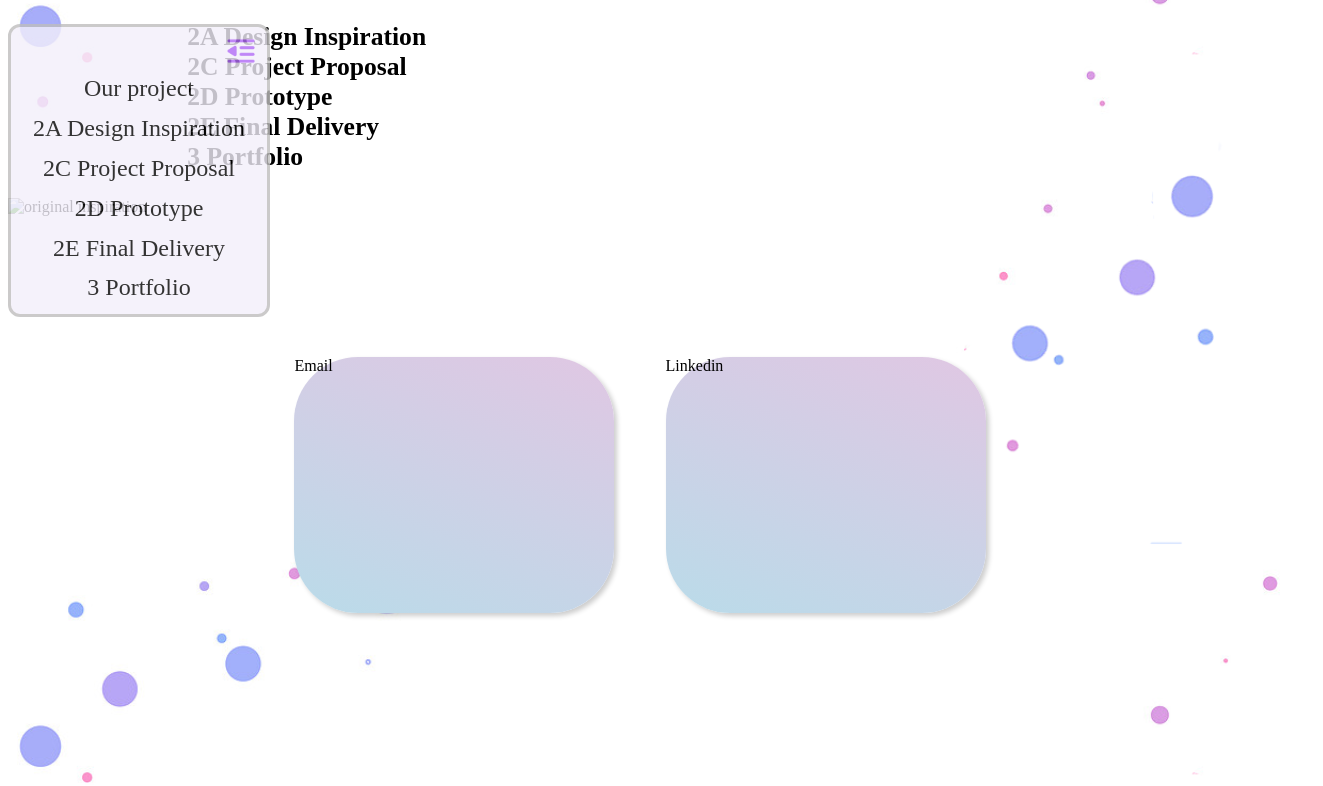
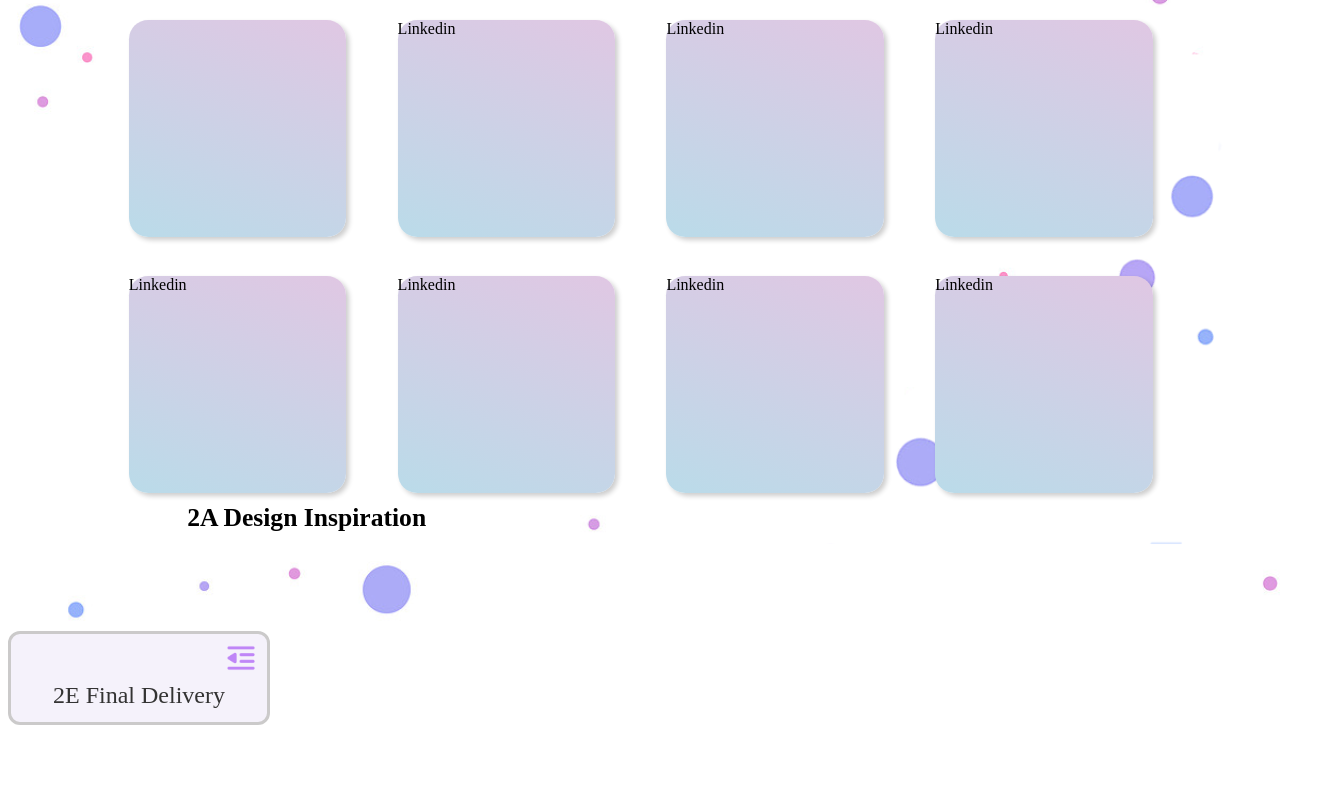
Before and after one commit to KayleeYMJ/Portfolio, a plain HTML site: page projects.html in a window 1280 px wide. Shown: the part 176-962 px from the top of the page, 1323 px wide, since content can reach past the window. After the commit the page ends 800 px from the top, so only its background shows below. Drawn offline with Linux system fonts and the light colour scheme.

Commit message:
[feat]projects page

```diff
--- a/css/about.css
+++ b/css/about.css
@@ -4,9 +4,8 @@
     width: 15%;
     height: 15%;
     position: static;
-    border-radius: 10em;
-    margin: 10vw 0 0 70vw;
-    padding-top: 2vw;
+    border-radius: 1.5vw;
+    margin: 12vw 0 0 70vw;
 }
 
 
--- a/css/projects.css
+++ b/css/projects.css
@@ -1,3 +1,65 @@
+       /* title */
+
+       body>h1 {
+           font-size: 3.5vw;
+           text-align: center;
+           font-family: 'Times New Roman';
+           font-style: italic;
+           position: static;
+           z-index: 0;
+           margin-top: 2vw;
+       }
+       /* projects list */
+
+       #projects {
+           justify-content: center;
+           align-items: center;
+           perspective: 500px;
+           display: flex;
+           width: 90%;
+           flex-wrap: wrap;
+           margin-left: 5vw;
+           margin-top: -1vw;
+       }
+
+       .card {
+           width: 17vw;
+           height: 17vw;
+           margin: 1vw 2vw 2vw 2vw;
+       }
+
+       .front {
+           transition: 0.5s;
+           position: relative;
+           width: 17vw;
+           height: 17vw;
+           border-radius: 1.5vw;
+           margin-right: 4vw;
+           backface-visibility: hidden;
+           box-shadow: 3px 3px 5px rgba(0, 0, 0, 0.2);
+           background-image: linear-gradient(200deg, #e0c7e3, #badbe9);
+       }
+
+       .back {
+           position: relative;
+           width: 17vw;
+           height: 17vw;
+           border-radius: 1.5vw;
+           background-image: linear-gradient(200deg, #e0c7e3, #badbe9);
+           backface-visibility: hidden;
+           transition: all 0.5s;
+           transform: rotateY(180deg);
+           margin-top: -18.2vw;
+       }
+
+       .card:hover .front {
+           transform: rotateY(180deg);
+       }
+
+       .card:hover .back {
+           transform: rotateY(0);
+           margin-right: 7vw;
+       }
        /* side nav */
 
        #sub-nav {
@@ -65,56 +127,3 @@
            margin-top: 0vw;
            padding-bottom: 2vw;
        }
-    /* contact options */
-
-    #contact {
-        display: flex;
-        justify-content: center;
-        align-items: center;
-        height: 75vh;
-        perspective: 500px;
-        margin-top: -3vw;
-        margin-right: -4vw;
-    }
-
-    .front {
-        transition: 0.5s;
-        position: relative;
-        width: 25vw;
-        height: 20vw;
-        border-radius: 4em;
-        margin-right: 4vw;
-        backface-visibility: hidden;
-        box-shadow: 3px 3px 5px rgba(0, 0, 0, 0.2);
-        background-image: linear-gradient(200deg, #e0c7e3, #badbe9);
-    }
-
-    .back {
-        position: relative;
-        width: 25vw;
-        height: 20vw;
-        border-radius: 4em;
-        margin-right: 4vw;
-        background-image: linear-gradient(200deg, #e0c7e3, #badbe9);
-        backface-visibility: hidden;
-        transition: all 0.5s;
-        transform: rotateY(180deg);
-        margin-top: -21.2vw;
-    }
-
-    .card:hover .front {
-        transform: rotateY(180deg);
-    }
-
-    .card:hover .back {
-        transform: rotateY(0);
-    }
-
-    #email:hover .back {
-        margin-right: 7vw;
-    }
-
-    #linkedin:hover .back {
-        margin-left: 3vw;
-        margin-right: 7vw;
-    }
--- a/projects.html
+++ b/projects.html
@@ -20,72 +20,67 @@
         </nav>
         <a href="index.html"><img src="Images&files/home3.png" alt="home" id="home-icon"></a>
     </div>
-    <img src="Images&files/open-sub.png" alt="open sub-navigation" id="open-nav" onclick="openSub()">
 
-    <div id="sub-nav">
-        <img src="Images&files/close-sub.png" alt="close sub-navigation" id="close-nav" onclick="closeSub()">
-        <bl>
-            <a href="https://deco7180teams-numbat.uqcloud.net/explore.html">
-                <li>Our project</li>
-            </a>
-            <a href="javascript:window.scrollTo( 0, 0);">
-                <li>2A Design Inspiration</li>
-            </a>
-            <a href="javascript:window.scrollTo( 0, 750);">
-                <li>2C Project Proposal</li>
-            </a>
-            <a href="javascript:window.scrollTo( 0, 1850);">
-                <li>2D Prototype</li>
-            </a>
-            <a href="javascript:window.scrollTo( 0, 7200);">
-                <li>2E Final Delivery</li>
-            </a>
-            <a href="javascript:window.scrollTo( 0, 9500);">
-                <li>3 Portfolio</li>
-            </a>
-        </bl>
-    </div>
+    <h1>- My Projects -</h1>
 
-    <article>
-        <h1>- My Projects -</h1>
-        <section id="A2">
-            <h2>2A Design Inspiration</h2>
-            <div id="A2-img">
-            </div>
-        </section>
-
-        <section id="C2">
-            <h2>2C Project Proposal</h2>
-        </section>
-
-        <section id="D2">
-            <h2>2D Prototype</h2>
-        </section>
-
-        <section id="E2">
-            <h2>2E Final Delivery</h2>
-        </section>
-
-        <section id="portfolio">
-            <h2>3 Portfolio</h2>
-        </section>
-    </article>
-
-    <div id="A2-1-full" class="A2-full">
-        <img src="Images&files/2A-1.jpg" alt="original inspiration" id="A2-1" class="A2picture">
-    </div>
-
-
-    <div id="contact">
-        <div class="card" id="email">
+    <div id="projects">
+        <div class="card">
             <div class="front">
-                <p>Email</p>
+                <p></p>
             </div>
             <div class="back">
-                <p>kaylee.song.it@gmail.com</p>
+                <p>Uq Easy Go</p>
             </div>
         </div>
-        <div class="card" id="linkedin">
+        <div class="card">
+            <div class="front">
+                <p>Linkedin</p>
+            </div>
+            <div class="back">
+                <p>www.linkedin.com/in/kayleesong</p>
+            </div>
+        </div>
+        <div class="card">
+            <div class="front">
+                <p>Linkedin</p>
+            </div>
+            <div class="back">
+                <p>www.linkedin.com/in/kayleesong</p>
+            </div>
+        </div>
+        <div class="card">
+            <div class="front">
+                <p>Linkedin</p>
+            </div>
+            <div class="back">
+                <p>www.linkedin.com/in/kayleesong</p>
+            </div>
+        </div>
+        <div class="card">
+            <div class="front">
+                <p>Linkedin</p>
+            </div>
+            <div class="back">
+                <p>www.linkedin.com/in/kayleesong</p>
+            </div>
+        </div>
+        <div class="card">
+            <div class="front">
+                <p>Linkedin</p>
+            </div>
+            <div class="back">
+                <p>www.linkedin.com/in/kayleesong</p>
+            </div>
+        </div>
+        <div class="card">
+            <div class="front">
+                <p>Linkedin</p>
+            </div>
+            <div class="back">
+                <p>www.linkedin.com/in/kayleesong</p>
+            </div>
+        </div>
+        <div class="card">
             <div class="front">
                 <p>Linkedin</p>
             </div>
@@ -94,6 +89,26 @@
             </div>
         </div>
     </div>
+    <img src="Images&files/open-sub.png" alt="open sub-navigation" id="open-nav" onclick="openSub()">
+
+    <div id="sub-nav">
+        <img src="Images&files/close-sub.png" alt="close sub-navigation" id="close-nav" onclick="closeSub()">
+        <bl>
+            <a href="javascript:window.scrollTo( 0, 7200);">
+                <li>2E Final Delivery</li>
+            </a>
+        </bl>
+    </div>
+
+    <article>
+
+        <section id="A2">
+            <h2>2A Design Inspiration</h2>
+            <div id="A2-img">
+            </div>
+        </section>
+
+    </article>
 
     <script src="js/projects.js"></script>
 </body>
```
Also changed, not shown: contact.html (+1 -20 lines), css/contact.css (+8 -7 lines), js/contact.js (added, +16 -0 lines), 1 other file. Lines whose indentation alone changed are shown as unchanged.
